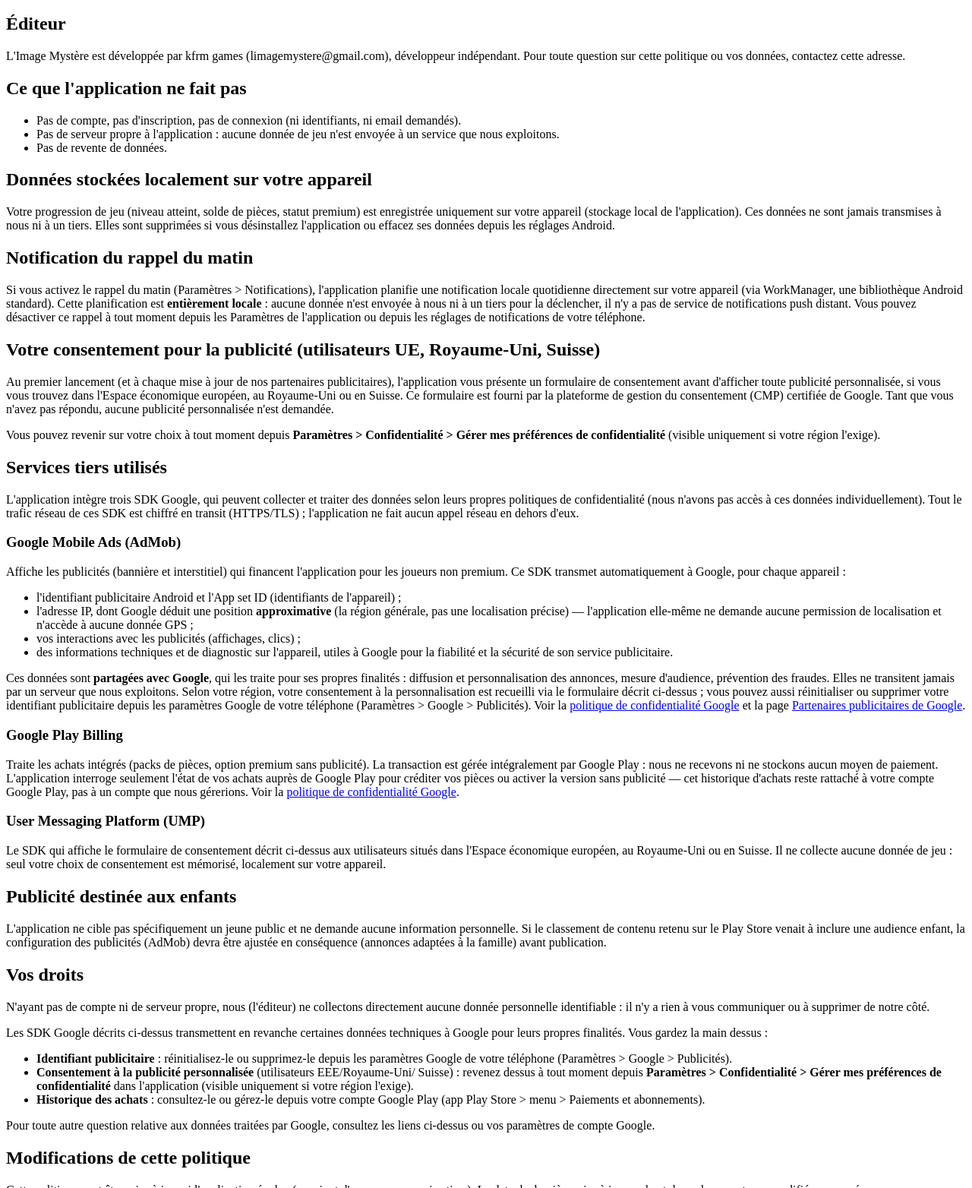
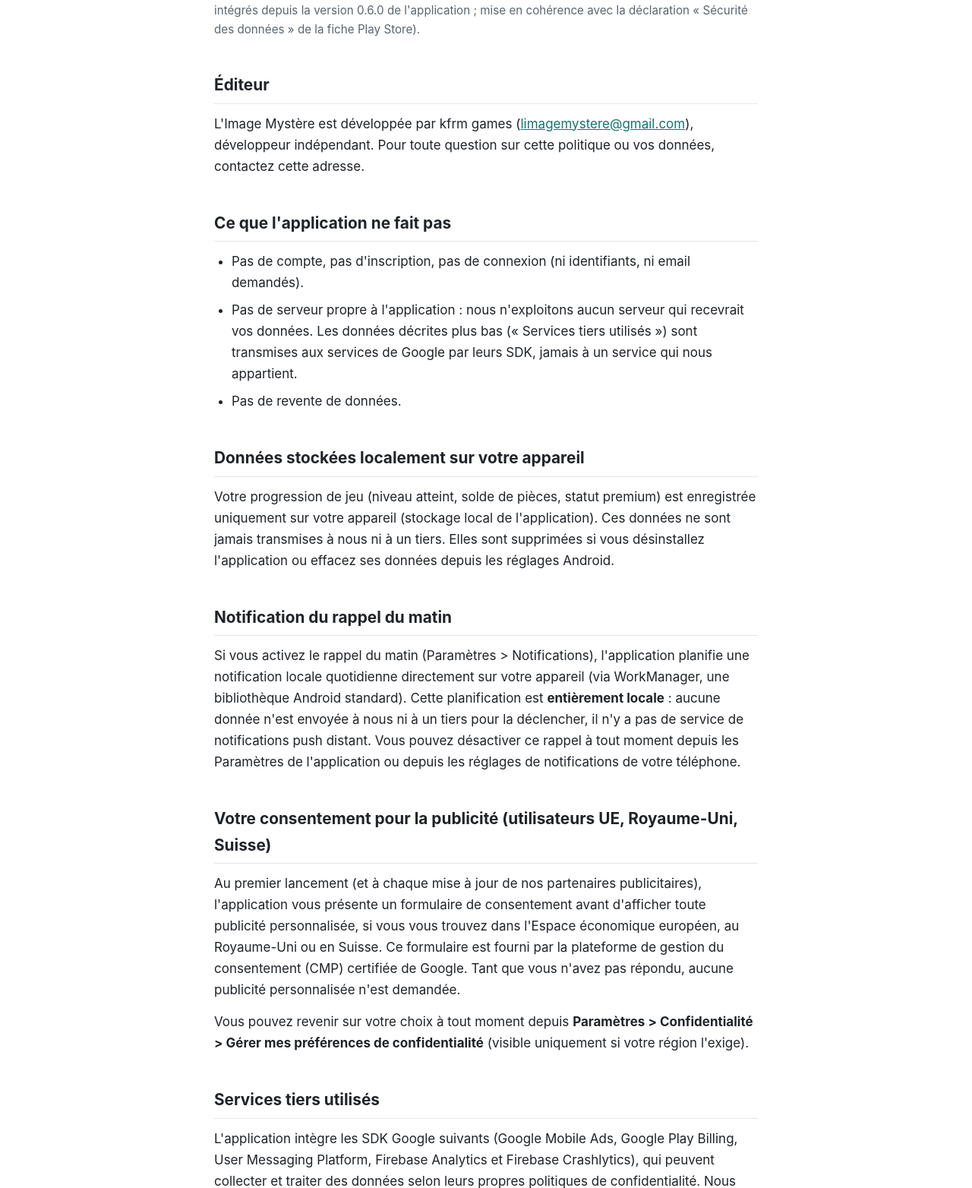
Before and after one commit to kevfrm/image-mystere-legal, a plain HTML site: page index.html in a window 1280 px wide. Shown: the part 118-1682 px from the top of the page at 76% size. Drawn offline with Linux system fonts and the light colour scheme.

Commit message:
Update privacy policy details and styling in index.html

```diff
--- a/index.html
+++ b/index.html
@@ -1,26 +1,106 @@
-<!doctype html>
+<!DOCTYPE html>
 <html lang="fr">
 <head>
 <meta charset="utf-8">
+<meta name="viewport" content="width=device-width, initial-scale=1">
+<meta name="robots" content="index, follow">
 <title>Politique de confidentialité — L'Image Mystère</title>
-<meta name="viewport" content="width=device-width, initial-scale=1">
+<style>
+  :root {
+    --bg: #ffffff;
+    --fg: #1f2328;
+    --muted: #5b6570;
+    --accent: #0f766e;
+    --border: #e3e6e8;
+    --card: #f6f8f8;
+  }
+  @media (prefers-color-scheme: dark) {
+    :root {
+      --bg: #0f1416;
+      --fg: #e6edef;
+      --muted: #9aa7ac;
+      --accent: #5eead4;
+      --border: #26313333;
+      --card: #172023;
+    }
+  }
+  * { box-sizing: border-box; }
+  html { -webkit-text-size-adjust: 100%; }
+  body {
+    margin: 0;
+    background: var(--bg);
+    color: var(--fg);
+    font-family: -apple-system, BlinkMacSystemFont, "Segoe UI", Roboto, Helvetica, Arial, sans-serif;
+    line-height: 1.65;
+    font-size: 17px;
+  }
+  main {
+    max-width: 760px;
+    margin: 0 auto;
+    padding: 48px 22px 80px;
+  }
+  h1 {
+    font-size: 1.9rem;
+    line-height: 1.25;
+    margin: 0 0 8px;
+  }
+  h2 {
+    font-size: 1.3rem;
+    margin: 44px 0 12px;
+    padding-bottom: 6px;
+    border-bottom: 1px solid var(--border);
+  }
+  h3 {
+    font-size: 1.08rem;
+    margin: 28px 0 8px;
+    color: var(--accent);
+  }
+  p { margin: 0 0 14px; }
+  ul { margin: 0 0 14px; padding-left: 1.35em; }
+  li { margin: 0 0 8px; }
+  a { color: var(--accent); }
+  a:hover { text-decoration: none; }
+  strong { font-weight: 650; }
+  .updated {
+    color: var(--muted);
+    font-size: 0.95rem;
+    margin: 0 0 32px;
+  }
+  .card {
+    background: var(--card);
+    border: 1px solid var(--border);
+    border-radius: 12px;
+    padding: 4px 20px;
+    margin: 16px 0;
+  }
+  footer {
+    margin-top: 56px;
+    padding-top: 18px;
+    border-top: 1px solid var(--border);
+    color: var(--muted);
+    font-size: 0.9rem;
+  }
+</style>
 </head>
 <body>
+<main>
+
   <h1>Politique de confidentialité — L'Image Mystère</h1>
-
-<p><em>Dernière mise à jour : 26 août 2026 (détail des données techniques transmises par les SDK
-Google Mobile Ads/Play Billing/UMP, mise en cohérence avec la déclaration « Sécurité des données »
-de la fiche Play Store).</em></p>
+  <p class="updated">Dernière mise à jour : 2 septembre 2026 (ajout de Firebase Analytics et Firebase
+  Crashlytics, intégrés depuis la version 0.6.0 de l'application ; mise en cohérence avec la
+  déclaration « Sécurité des données » de la fiche Play Store).</p>
 
   <h2>Éditeur</h2>
-<p>L'Image Mystère est développée par kfrm games (limagemystere@gmail.com), développeur
-indépendant. Pour toute question sur cette politique ou vos données, contactez cette adresse.</p>
+  <p>L'Image Mystère est développée par kfrm games
+  (<a href="mailto:limagemystere@gmail.com">limagemystere@gmail.com</a>), développeur indépendant.
+  Pour toute question sur cette politique ou vos données, contactez cette adresse.</p>
 
   <h2>Ce que l'application ne fait pas</h2>
   <ul>
     <li>Pas de compte, pas d'inscription, pas de connexion (ni identifiants, ni email demandés).</li>
-  <li>Pas de serveur propre à l'application : aucune donnée de jeu n'est envoyée à un service que
-  nous exploitons.</li>
+    <li>Pas de serveur propre à l'application : nous n'exploitons aucun serveur qui recevrait vos
+    données. Les données décrites plus bas (« Services tiers utilisés ») sont transmises aux
+    services de Google par leurs SDK, jamais à un service qui nous appartient.</li>
     <li>Pas de revente de données.</li>
   </ul>
 
@@ -35,24 +115,26 @@
   notification locale quotidienne directement sur votre appareil (via WorkManager, une bibliothèque
   Android standard). Cette planification est <strong>entièrement locale</strong> : aucune donnée
   n'est envoyée à nous ni à un tiers pour la déclencher, il n'y a pas de service de notifications
-push distant. Vous pouvez désactiver ce rappel à tout moment depuis les Paramètres de l'application
-ou depuis les réglages de notifications de votre téléphone.</p>
+  push distant. Vous pouvez désactiver ce rappel à tout moment depuis les Paramètres de
+  l'application ou depuis les réglages de notifications de votre téléphone.</p>
 
   <h2>Votre consentement pour la publicité (utilisateurs UE, Royaume-Uni, Suisse)</h2>
   <p>Au premier lancement (et à chaque mise à jour de nos partenaires publicitaires), l'application
-vous présente un formulaire de consentement avant d'afficher toute publicité personnalisée, si vous
-vous trouvez dans l'Espace économique européen, au Royaume-Uni ou en Suisse. Ce formulaire est
-fourni par la plateforme de gestion du consentement (CMP) certifiée de Google. Tant que vous n'avez
-pas répondu, aucune publicité personnalisée n'est demandée.</p>
-<p>Vous pouvez revenir sur votre choix à tout moment depuis <strong>Paramètres &gt; Confidentialité
-&gt; Gérer mes préférences de confidentialité</strong> (visible uniquement si votre région
-l'exige).</p>
+  vous présente un formulaire de consentement avant d'afficher toute publicité personnalisée, si
+  vous vous trouvez dans l'Espace économique européen, au Royaume-Uni ou en Suisse. Ce formulaire
+  est fourni par la plateforme de gestion du consentement (CMP) certifiée de Google. Tant que vous
+  n'avez pas répondu, aucune publicité personnalisée n'est demandée.</p>
+  <p>Vous pouvez revenir sur votre choix à tout moment depuis <strong>Paramètres &gt;
+  Confidentialité &gt; Gérer mes préférences de confidentialité</strong> (visible uniquement si
+  votre région l'exige).</p>
 
   <h2>Services tiers utilisés</h2>
-<p>L'application intègre trois SDK Google, qui peuvent collecter et traiter des données selon
-leurs propres politiques de confidentialité (nous n'avons pas accès à ces données individuellement).
-Tout le trafic réseau de ces SDK est chiffré en transit (HTTPS/TLS) ; l'application ne fait aucun
-appel réseau en dehors d'eux.</p>
+  <p>L'application intègre les SDK Google suivants (Google Mobile Ads, Google Play Billing, User
+  Messaging Platform, Firebase Analytics et Firebase Crashlytics), qui peuvent collecter et traiter
+  des données selon leurs propres politiques de confidentialité. Nous n'avons pas accès aux données
+  individuelles des joueurs : uniquement à des statistiques agrégées côté publicité et mesure
+  d'audience. Tout le trafic réseau de ces SDK est chiffré en transit (HTTPS/TLS) ; l'application
+  n'effectue elle-même aucun appel réseau propre en dehors de ceux réalisés par ces SDK.</p>
 
   <h3>Google Mobile Ads (AdMob)</h3>
   <p>Affiche les publicités (bannière et interstitiel) qui financent l'application pour les joueurs
@@ -67,48 +149,74 @@
     fiabilité et la sécurité de son service publicitaire.</li>
   </ul>
   <p>Ces données sont <strong>partagées avec Google</strong>, qui les traite pour ses propres
-finalités : diffusion et personnalisation des annonces, mesure d'audience, prévention des fraudes.
-Elles ne transitent jamais par un serveur que nous exploitons. Selon votre région, votre
-consentement à la personnalisation est recueilli via le formulaire décrit ci-dessus ; vous pouvez
-aussi réinitialiser ou supprimer votre identifiant publicitaire depuis les paramètres Google de
-votre téléphone (Paramètres &gt; Google &gt; Publicités). Voir la
+  finalités : diffusion et personnalisation des annonces, mesure d'audience, prévention des
+  fraudes. Elles ne transitent jamais par un serveur que nous exploitons. Selon votre région,
+  votre consentement à la personnalisation est recueilli via le formulaire décrit ci-dessus ; vous
+  pouvez aussi réinitialiser ou supprimer votre identifiant publicitaire depuis les paramètres
+  Google de votre téléphone (Paramètres &gt; Google &gt; Publicités). Voir la
   <a href="https://policies.google.com/privacy">politique de confidentialité Google</a> et la page
   <a href="https://policies.google.com/technologies/partner-sites">Partenaires publicitaires de
   Google</a>.</p>
 
   <h3>Google Play Billing</h3>
-<p>Traite les achats intégrés (packs de pièces, option premium sans publicité). La transaction est
-gérée intégralement par Google Play : nous ne recevons ni ne stockons aucun moyen de paiement.
-L'application interroge seulement l'état de vos achats auprès de Google Play pour créditer vos
-pièces ou activer la version sans publicité — cet historique d'achats reste rattaché à votre
-compte Google Play, pas à un compte que nous gérerions. Voir la
+  <p>Traite les achats intégrés (packs de pièces, option premium sans publicité). La transaction
+  est gérée intégralement par Google Play : nous ne recevons ni ne stockons aucun moyen de
+  paiement. L'application interroge seulement l'état de vos achats auprès de Google Play pour
+  créditer vos pièces ou activer la version sans publicité — cet historique d'achats reste rattaché
+  à votre compte Google Play, pas à un compte que nous gérerions. Voir la
   <a href="https://policies.google.com/privacy">politique de confidentialité Google</a>.</p>
 
   <h3>User Messaging Platform (UMP)</h3>
-<p>Le SDK qui affiche le formulaire de consentement décrit ci-dessus aux utilisateurs situés dans
-l'Espace économique européen, au Royaume-Uni ou en Suisse. Il ne collecte aucune donnée de jeu :
-seul votre choix de consentement est mémorisé, localement sur votre appareil.</p>
+  <p>Le SDK qui affiche le formulaire de consentement décrit ci-dessus aux utilisateurs situés
+  dans l'Espace économique européen, au Royaume-Uni ou en Suisse. Il ne collecte aucune donnée de
+  jeu : seul votre choix de consentement est mémorisé, localement sur votre appareil.</p>
+
+  <h3>Firebase Analytics</h3>
+  <p>Mesure l'usage réel du jeu pour nous aider à équilibrer la difficulté des niveaux. Ce SDK
+  enregistre des évènements d'usage (niveau démarré ou terminé, indice utilisé, boutique ouverte,
+  achat effectué, publicité affichée), un identifiant d'installation généré par Firebase, et des
+  informations techniques sur l'appareil (modèle, version d'Android, langue, pays approximatif
+  déduit de l'adresse IP). Ces données sont transmises à Google et ne transitent jamais par un
+  serveur que nous exploitons ; nous n'y accédons que sous forme de statistiques agrégées, jamais
+  comme un profil individuel identifiable. Pour les utilisateurs de l'Espace économique européen,
+  du Royaume-Uni et de Suisse, cette collecte est soumise au <strong>même consentement que la
+  publicité</strong> (formulaire décrit plus haut) : tant que vous n'avez pas accepté, aucun
+  évènement Firebase Analytics n'est envoyé.</p>
+
+  <h3>Firebase Crashlytics</h3>
+  <p>En cas de plantage de l'application, transmet à Google un rapport technique : trace de la
+  pile, modèle d'appareil, version d'Android, état de la mémoire, et un identifiant d'installation.
+  Ce rapport ne contient aucune donnée de jeu, aucun contenu que vous avez saisi et aucune
+  information personnelle : il sert uniquement à corriger les bugs.</p>
+  <p>Pour ces deux services, voir la
+  <a href="https://policies.google.com/privacy">politique de confidentialité Google</a> et
+  <a href="https://firebase.google.com/support/privacy">Confidentialité et sécurité dans
+  Firebase</a>.</p>
 
   <h2>Publicité destinée aux enfants</h2>
   <p>L'application ne cible pas spécifiquement un jeune public et ne demande aucune information
   personnelle. Si le classement de contenu retenu sur le Play Store venait à inclure une audience
-enfant, la configuration des publicités (AdMob) devra être ajustée en conséquence (annonces
-adaptées à la famille) avant publication.</p>
+  enfant, la configuration des publicités (AdMob) serait ajustée en conséquence (annonces adaptées
+  à la famille) avant publication.</p>
 
   <h2>Vos droits</h2>
-<p>N'ayant pas de compte ni de serveur propre, nous (l'éditeur) ne collectons directement aucune
-donnée personnelle identifiable : il n'y a rien à vous communiquer ou à supprimer de notre côté.</p>
-<p>Les SDK Google décrits ci-dessus transmettent en revanche certaines données techniques à Google
-pour leurs propres finalités. Vous gardez la main dessus :</p>
+  <p>N'ayant pas de compte ni de serveur propre, nous (l'éditeur) ne détenons aucune base de
+  données de joueurs : nous n'avons rien à vous communiquer ou à supprimer de notre côté. Pour
+  toute demande relative à vos données (accès, suppression), écrivez à
+  <a href="mailto:limagemystere@gmail.com">limagemystere@gmail.com</a> : nous vous orienterons vers
+  le bon interlocuteur ou le bon réglage.</p>
+  <p>Les SDK Google décrits ci-dessus transmettent certaines données à Google pour leurs propres
+  finalités. Vous gardez la main dessus :</p>
   <ul>
     <li><strong>Identifiant publicitaire</strong> : réinitialisez-le ou supprimez-le depuis les
     paramètres Google de votre téléphone (Paramètres &gt; Google &gt; Publicités).</li>
-  <li><strong>Consentement à la publicité personnalisée</strong> (utilisateurs EEE/Royaume-Uni/
-  Suisse) : revenez dessus à tout moment depuis <strong>Paramètres &gt; Confidentialité &gt; Gérer
-  mes préférences de confidentialité</strong> dans l'application (visible uniquement si votre
-  région l'exige).</li>
-  <li><strong>Historique des achats</strong> : consultez-le ou gérez-le depuis votre compte Google
-  Play (app Play Store &gt; menu &gt; Paiements et abonnements).</li>
+    <li><strong>Consentement à la publicité et à la mesure d'audience</strong> (utilisateurs
+    EEE/Royaume-Uni/Suisse) : revenez dessus à tout moment depuis <strong>Paramètres &gt;
+    Confidentialité &gt; Gérer mes préférences de confidentialité</strong> dans l'application
+    (visible uniquement si votre région l'exige). Refuser bloque à la fois la publicité
+    personnalisée et la collecte Firebase Analytics.</li>
+    <li><strong>Historique des achats</strong> : consultez-le ou gérez-le depuis votre compte
+    Google Play (app Play Store &gt; menu &gt; Paiements et abonnements).</li>
   </ul>
   <p>Pour toute autre question relative aux données traitées par Google, consultez les liens
   ci-dessus ou vos paramètres de compte Google.</p>
@@ -117,5 +225,11 @@
   <p>Cette politique peut être mise à jour si l'application évolue (ex. ajout d'un nouveau service
   tiers). La date de dernière mise à jour en haut de ce document sera modifiée en conséquence.</p>
 
+  <footer>
+    L'Image Mystère — kfrm games ·
+    <a href="mailto:limagemystere@gmail.com">limagemystere@gmail.com</a>
+  </footer>
+
+</main>
 </body>
 </html>
```
Lines whose indentation alone changed are shown as unchanged.
